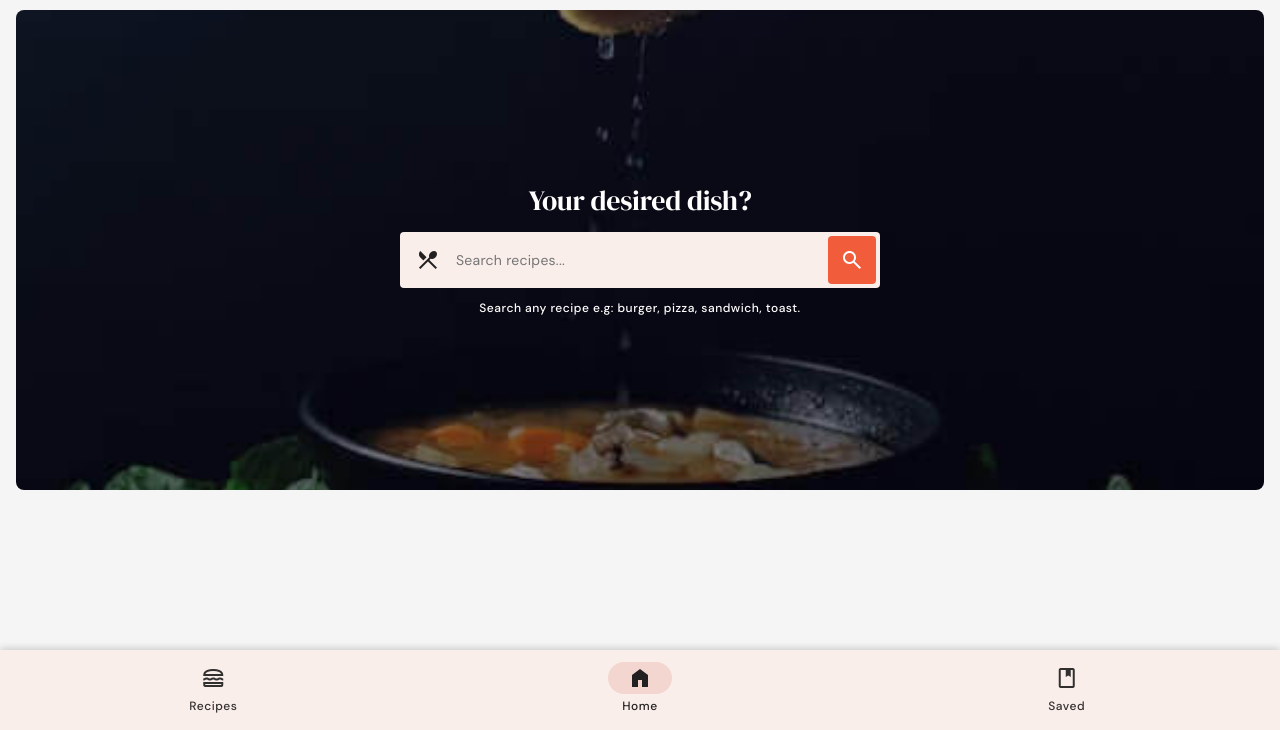
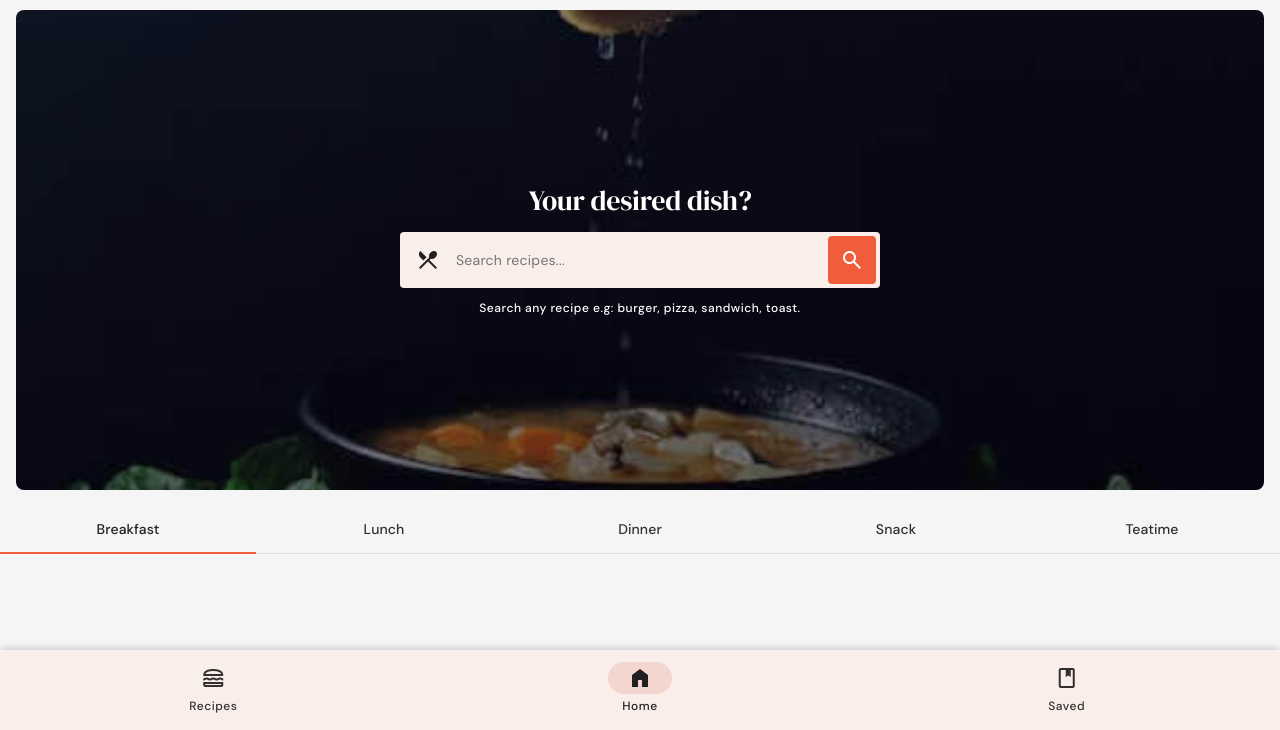
Before and after one commit to lemancebrayilova/Recipe-App-with-Vanilla-JavaScript, a plain HTML site: page index.html in a window 1280 px wide. Shown: the part 70-800 px from the top of the page. Drawn offline with nearby package versions, Linux system fonts and the light colour scheme.

Commit message:
home page - tab section start

```diff
--- a/assets/css/style.css
+++ b/assets/css/style.css
@@ -351,13 +351,35 @@ main { flex-grow: 1; }
 \*-----------------------------------*/
 
 /**
- * Mobile nav
+ * Secondary tab
  */
 
+.tab-list {
+  display: flex;
+  color: var(--on-background-variant);
+  box-shadow: inset 0 -1px 0 var(--outline);
+  overflow-x: auto;
+  scrollbar-width: none;
+}
 
-/**
- * Secondary tab
- */
+.tab-list::-webkit-scrollbar { display: none; }
+
+.tab-btn {
+  height: 48px;
+  padding-inline: 24px;
+  border-block-end: 2px solid transparent;
+  transition: var(--transition-short);
+  flex: 1 0 80px;
+}
+
+.tab-btn:where(:hover, :focus-visible):not(:active) {
+  background-color: var(--alpha-10);
+}
+
+.tab-btn[aria-selected="true"] {
+  color: var(--on-background);
+  border-color: var(--primary);
+}
 
 
 /**
@@ -596,7 +618,15 @@ main { flex-grow: 1; }
   #TAB
 \*-----------------------------------*/
 
-
+.tab .tab-list{
+  background-color: var(--background);
+  position: sticky;
+  top: var(--header-height);
+  margin-inline: -16px;
+  padding-inline: 16px;
+  margin-block: 16px 12px;
+  z-index: 1;
+}
 
 
 
--- a/index.html
+++ b/index.html
@@ -156,6 +156,35 @@
 
       </section>
 
+      <!--
+        - #TAB
+      -->
+      <section class="section tab">
+        <div class="container">
+
+          <div class="tab-list" data-tab-list role="tablist" aria-label="Meal type">
+
+            <button class="tab-btn title-small" role="tab" id="tab-1" tabindex="0" aria-controls="panel-1" aria-selected="true" data-tab-btn>Breakfast</button>
+
+            <button class="tab-btn title-small" role="tab" id="tab-2" tabindex="-1" aria-controls="panel-2" aria-selected="false" data-tab-btn>Lunch</button>
+
+            <button class="tab-btn title-small" role="tab" id="tab-3" tabindex="-1" aria-controls="panel-3" aria-selected="false" data-tab-btn>Dinner</button>
+
+            <button class="tab-btn title-small" role="tab" id="tab-4" tabindex="-1" aria-controls="panel-4" aria-selected="false" data-tab-btn>Snack</button>
+
+            <button class="tab-btn title-small" role="tab" id="tab-5" tabindex="-1" aria-controls="panel-5" aria-selected="false" data-tab-btn>Teatime</button>
+
+          </div>
+
+          <div class="tab-panel" role="tabpanel" id="panel-1" aria-labelledby="tab-1" tabindex="0" data-tab-panel></div>
+          <div class="tab-panel" role="tabpanel" id="panel-2" aria-labelledby="tab-2" tabindex="0" data-tab-panel></div>
+          <div class="tab-panel" role="tabpanel" id="panel-3" aria-labelledby="tab-3" tabindex="0" data-tab-panel></div>
+          <div class="tab-panel" role="tabpanel" id="panel-4" aria-labelledby="tab-4" tabindex="0" data-tab-panel></div>
+          <div class="tab-panel" role="tabpanel" id="panel-5" aria-labelledby="tab-5" tabindex="0" data-tab-panel></div>
+
+        </div>
+      </section>
+
     </article>
   </main>
 
```
